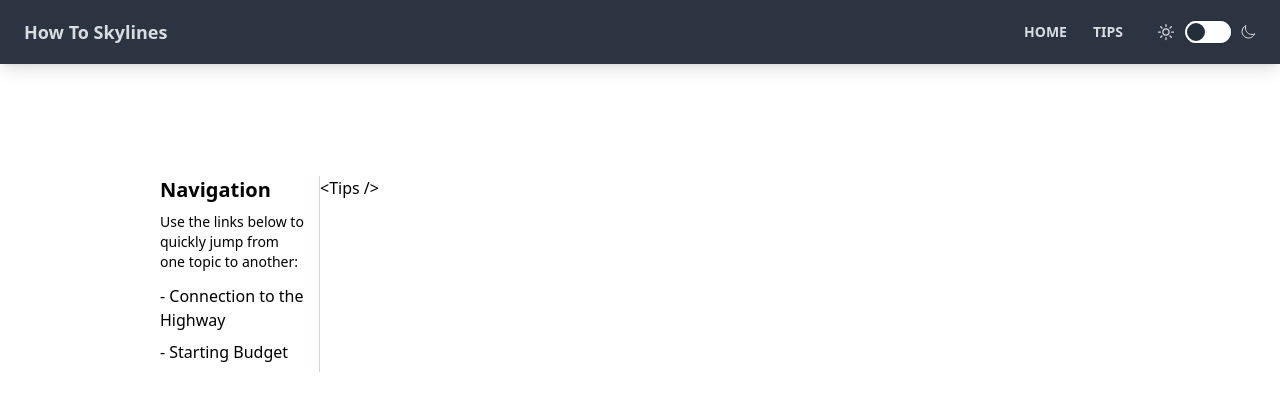
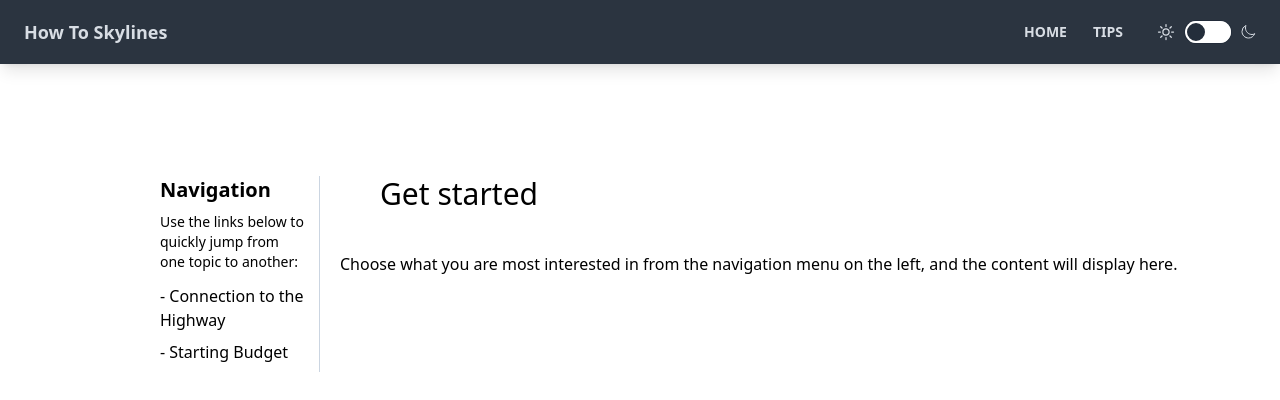
Before and after one commit to Vlad-404/howtoskylines, a React (Create React App) app: page /tips in a window 1280 px wide. Shown: the top 400 px of the page. Built offline with nearby package versions, Linux system fonts and the light colour scheme.

Commit message:
Fix routes for different tips

```diff
--- a/src/App.js
+++ b/src/App.js
@@ -22,22 +22,13 @@
         <main className="w-screen pb-12">
           <Routes>
             {/* route rendering: https://reactrouter.com/en/main/start/concepts#index-routes */}
-              {/* <Route path="/" element={<App />}>
-                  <Route index element={<Home />} />
-                  <Route path="tips" element={<Tips/>} >
-                      <Route path="cityentry" element={<Cityentry />} />
-                      <Route path="startingbudget" element={<StartingBudget />} />
-                      <Route index element={<Tipwindow />} />
-                  </Route>
-              </Route> */}
+              <Route path="/" element={<Home />} />
 
-              {/* conditional rendering*/}
-              <Route index element={<Home />} />
-                <Route path="tips" element={<Tips />}/>
-                <Route path="tips/*" element={<Tips />}/>
-                <Route path="tips/cityentry" element={<Cityentry />}/>
-                <Route path="tips/startingbudget" element={<StartingBudget />}/>
-              <Route path="*" element={<NotFound />}/>
+              <Route path="/tips" element={<Tips/>} />
+              <Route path="/tips/cityentry" element={<Cityentry />} />
+              <Route path="/tips/startingbudget" element={<StartingBudget />} />
+
+              <Route path="/*" element={<NotFound />}/>
           </Routes>
         </main>
       </div>
--- a/src/pages/Tips.jsx
+++ b/src/pages/Tips.jsx
@@ -1,25 +1,25 @@
 import Sidenav from "../components/layout/Sidenav";
 import Tipwindow from "../components/layout/Tipwindow";
 
-let tip = Tipwindow;
-let url = window.location.href;
-let component;
+// let tip = Tipwindow;
+// let url = window.location.href;
+// let component;
 
-function getLastParam(url) {
-    let urlArray = [];
+// function getLastParam(url) {
+//     let urlArray = [];
 
-    urlArray = url.split('/');
-    let lastMember = urlArray.length - 1;
-    let lastParam = urlArray[lastMember];
+//     urlArray = url.split('/');
+//     let lastMember = urlArray.length - 1;
+//     let lastParam = urlArray[lastMember];
 
-    // capitalizes the first letter to comply with React component formating
-    tip = lastParam.charAt(0).toUpperCase() + lastParam.slice(1);
-    component = `<${tip} />`
+//     // capitalizes the first letter to comply with React component formating
+//     tip = lastParam.charAt(0).toUpperCase() + lastParam.slice(1);
+//     component = `<${tip} />`
 
-    return tip;
-};
+//     return tip;
+// };
 
-getLastParam(url);
+// getLastParam(url);
 
 function Tips() {
     return(
@@ -27,8 +27,8 @@
             <div className="flex flex-row">
                 <Sidenav />
                 {/* proposed routing */}
-                {component}
-                {/*<Tipwindow /> */}
+                {/* {component} */}
+                <Tipwindow />
             </div>
 
         </article>
```
Also changed, not shown: 1 other file (tests, documents, lock files or other folders).
